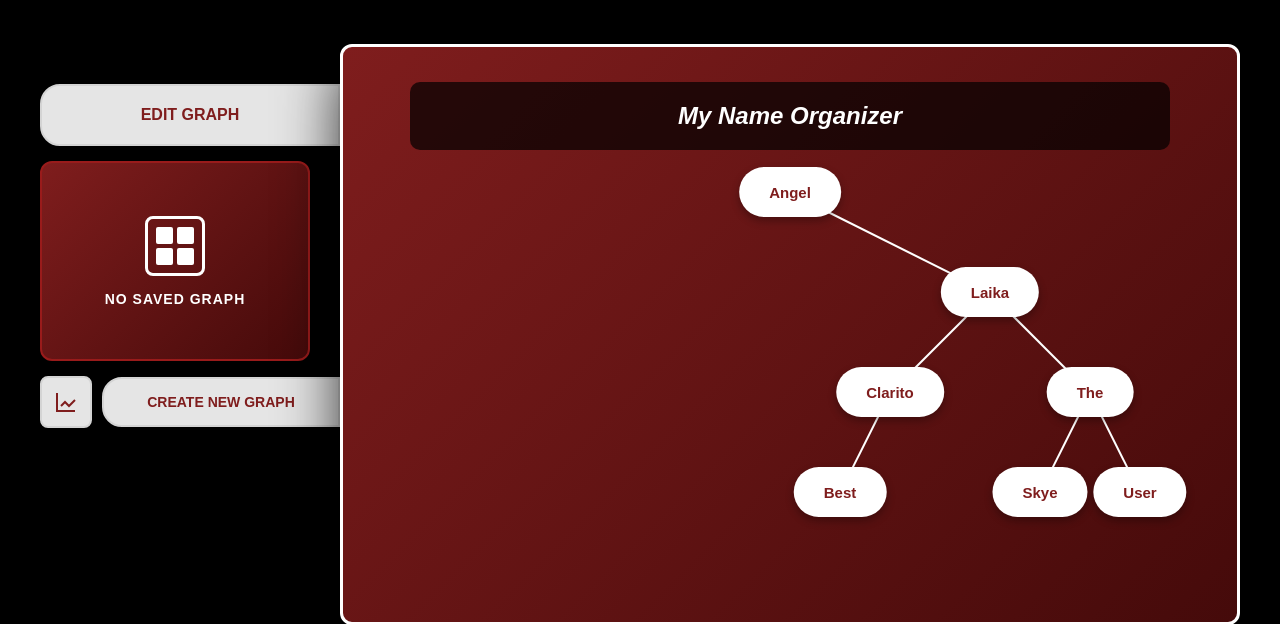
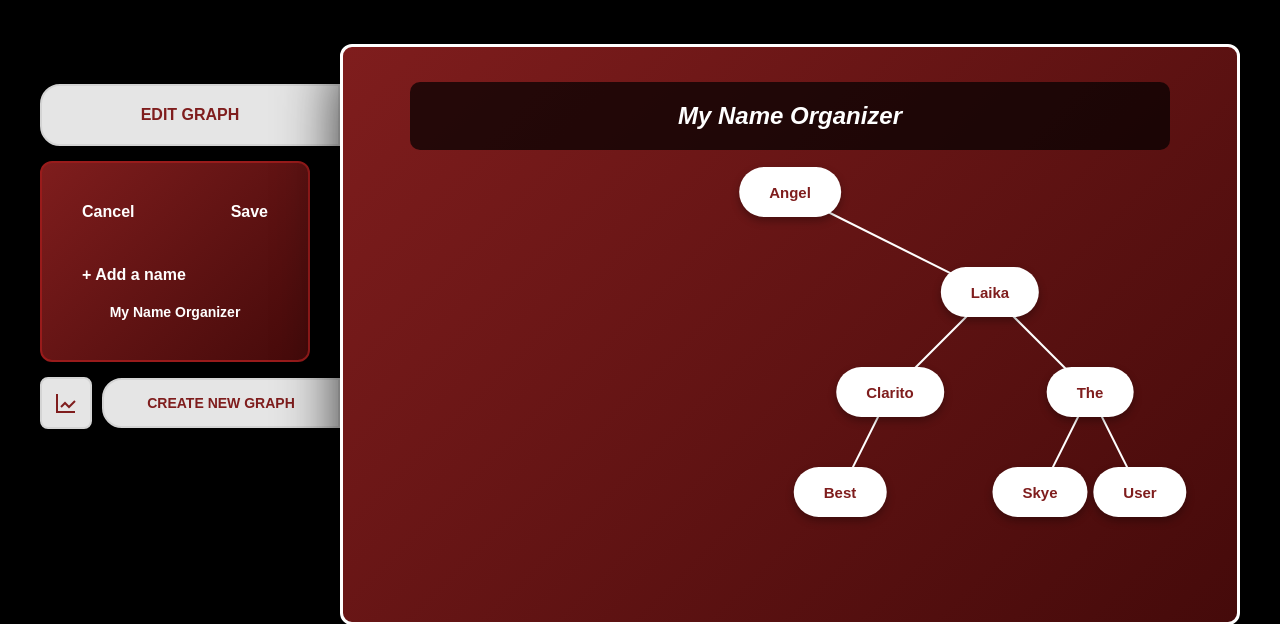
Before and after one commit to Rotten120/DSA_Group_Project, a Flask app: page /binary-search-tree in a window 1280 px wide. Shown: the part 74-698 px from the top of the page. Run offline with Flask 3, Linux system fonts and the light colour scheme.

Commit message:
Add: Name Organizer structure (Not FInished)

```diff
--- a/static/css/binary-search-tree/sidebar.css
+++ b/static/css/binary-search-tree/sidebar.css
@@ -27,9 +27,48 @@
     display: flex;
     flex-direction: column;
     align-items: center;
-    justify-content: center;
+    justify-content: space-between;
     min-height: 200px;
     width: 270px;
+    color: white;
+}
+
+.name-organizer {
+    display: flex;
+    flex-direction: column;
+    gap: 12px;
+    text-align: left;
+    flex-grow: 1;
+}
+
+.name-organizer-top {
+    display: flex;
+    justify-content: space-between;
+    font-weight: bold;
+    font-size: 16px;
+    margin-bottom: 20px;
+}
+
+.name-organizer-list {
+    margin-top: 15px;
+    display: flex;
+    flex-direction: column;
+    gap: 8px;
+    flex-grow: 1;
+}
+
+.add-name {
+    font-weight: bold;
+    cursor: pointer;
+    text-align: left;
+    margin-top: 15px;
+}
+
+.graph-name {
+    text-align: center;
+    margin-top: 20px;
+    font-weight: bold;
+    font-size: 14px;
 }
 
 .graph-icon {
--- a/templates/components/binary-search-tree/sidebar.html
+++ b/templates/components/binary-search-tree/sidebar.html
@@ -1,7 +1,8 @@
 <div class="left-sidebar">
     <div class="edit-button">EDIT GRAPH</div>
 
-    <div class="saved-graph-box">
+    <div class="saved-graph-box" >
+        <div id="noSavedGraph" style="display:none;">  <!-- REMOVE style="display:none;" to see NO SAVE GRAPH -->
             <div class="graph-icon">
                 <div class="graph-icon-cell"></div>
                 <div class="graph-icon-cell"></div>
@@ -9,6 +10,28 @@
                 <div class="graph-icon-cell"></div>
             </div>
             <div class="saved-graph-text">NO SAVED GRAPH</div>
+        </div>
+
+        <div id="nameOrganizer" style="display:flex; width: 100%; flex-direction: column;">   <!-- CHANGE style="display:flex; to style="display:none;-->
+
+            <div class="name-organizer-top" style="display:flex; justify-content:space-between; width:100%;">
+                <span class="cancel-btn" style="cursor:pointer; font-weight:bold;">Cancel</span>
+                <span class="save-btn" style="cursor:pointer; font-weight:bold;">Save</span>
+            </div>
+
+            <div class="name-organizer-list" id="nameList" style="margin-top:15px; display:flex; flex-direction:column; gap:8px;">
+                </div>
+
+            <div class="add-name" id="addNameBtn" style="margin-top:10px; cursor:pointer; font-weight:bold;">
+                + Add a name
+            </div>
+
+            <div class="graph-name" style="text-align:center; margin-top:20px; font-weight:bold;">
+                My Name Organizer
+            </div>
+
+        </div>
+
     </div>
 
     <div class="create-button-container">
```
Lines whose indentation alone changed are shown as unchanged.
